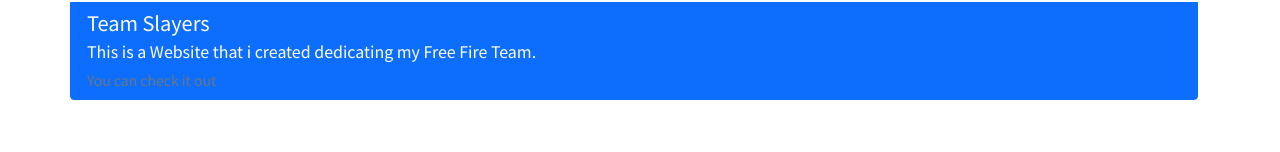
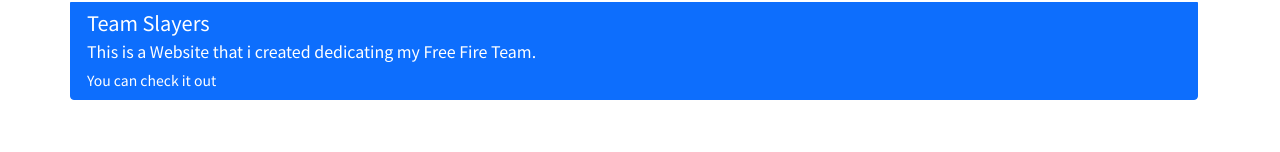
Before and after one commit to GaurabDhakal/gaurabxangular, an Angular app: page /myprojects in a window 1280 px wide. Shown: the part 266-418 px from the top of the page. Built offline with nearby package versions, Linux system fonts and the light colour scheme.

Commit message:
some change

```diff
--- a/src/app/mycomponents/projects/projects.component.html
+++ b/src/app/mycomponents/projects/projects.component.html
@@ -14,7 +14,7 @@
 
       </div>
       <p class="mb-1">This is a Website that i created dedicating my Free Fire Team.</p>
-      <small class="text-muted">You can check it out</small>
+      <small>You can check it out</small>
     </a>
 
   </div>
```
